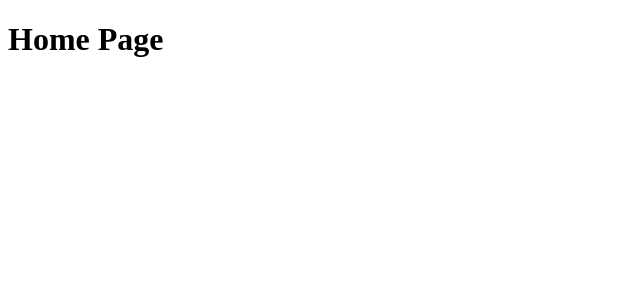
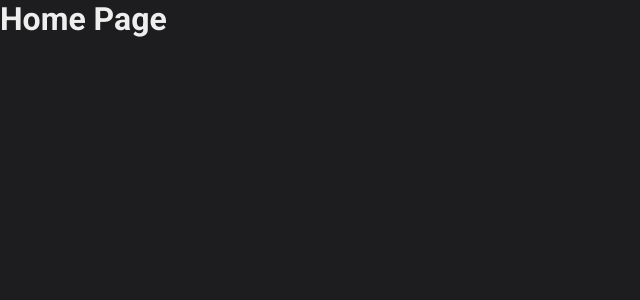
Before and after one commit to CarlosVilasAlvarez/carlosvilasdev-old, a Next.js app: page / in a window 1280 px wide. Shown: the top 300 px of the page, without its empty margins (0-640 px from the left). Built offline with nearby package versions, Linux system fonts and the light colour scheme.

Commit message:
feat: create a custom nextjs document and app elements, add global styles and add logo as a resource

```diff
--- /dev/null
+++ b/src/pages/_app.tsx
@@ -0,0 +1,8 @@
+import type { AppProps } from 'next/app';
+import '../styles/global.scss';
+
+function MyApp({ Component, pageProps }: AppProps) {
+    return <Component {...pageProps} />;
+}
+
+export default MyApp;
--- /dev/null
+++ b/src/pages/_document.tsx
@@ -0,0 +1,22 @@
+import Document, { Html, Head, Main, NextScript } from 'next/document';
+
+class MyDocument extends Document {
+    render() {
+        return (
+            <Html>
+                <Head>
+                    <link
+                        href="https://fonts.googleapis.com/css2?family=Roboto:wght@300;400;500;700;900&display=swap"
+                        rel="stylesheet"
+                    />
+                </Head>
+                <body>
+                    <Main />
+                    <NextScript />
+                </body>
+            </Html>
+        );
+    }
+}
+
+export default MyDocument;
--- /dev/null
+++ b/src/styles/global.scss
@@ -0,0 +1,27 @@
+* {
+    padding: 0;
+    margin: 0;
+    box-sizing: border-box;
+    -webkit-tap-highlight-color: rgba(0, 0, 0, 0);
+}
+
+body {
+    font-family: 'Roboto', sans-serif;
+    font-weight: 400;
+    background-color: #1d1d1f;
+    color: #eee;
+    min-width: 100vw;
+    min-height: 100vh;
+}
+
+#__next {
+    min-width: 100vw;
+    min-height: 100vh;
+}
+
+html,
+body,
+#__next {
+    height: 100%;
+    width: 100%;
+}
```
Also changed, not shown: src/styles/variables.scss (added, +11 -0 lines), public/resources/img/logo-black.svg (added), public/resources/img/logo-white.svg (added).
